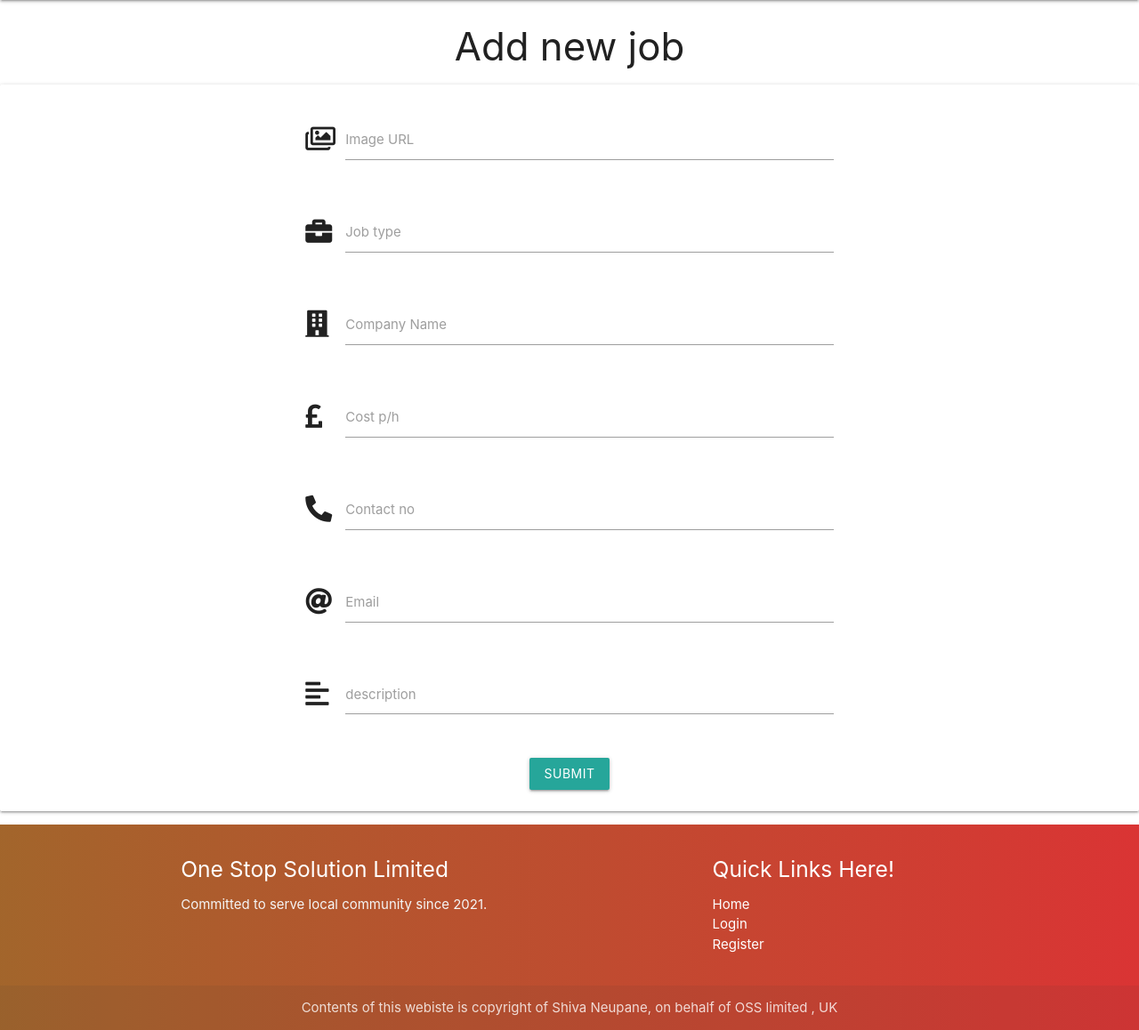
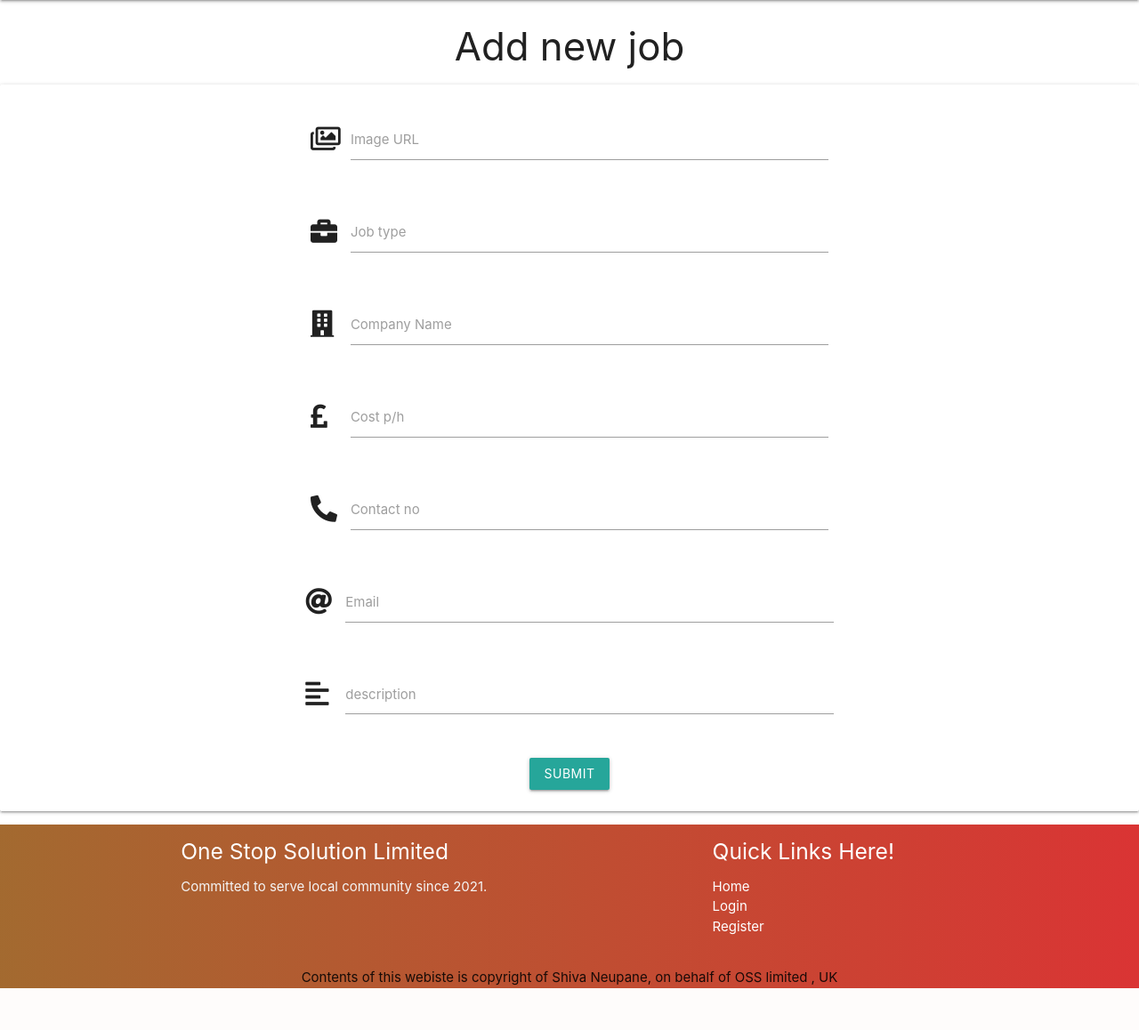
Before and after one commit to shiva123-coder/one-stop-solution, a Flask app: page /add_job in a window 1280 px wide. Shown: the part 64-1222 px from the top of the page at 89% size. After the commit the page ends 1175 px from the top, so only its background shows below. Run offline with Flask 2, Linux system fonts and the light colour scheme; the visitor is signed in with stand-in values (Sample User, id 1); data that the repository does not hold is empty; some libraries are stand-ins or nearby versions; some web fonts are replaced.

Commit message:
Tidied HTML code.

```diff
--- a/app.py
+++ b/app.py
@@ -278,7 +278,7 @@ def delete_job_by_admin(job_id):
     if "user" in session:
         mongo.db.jobs.remove({"_id": ObjectId(job_id)})
         flash("Delete request has now Completed")
-        return redirect(url_for('admin'))
+        return render_template("admin.html")
     else:
         flash("You are not authorise to perform this action")
         return redirect(url_for("login"))
--- a/static/css/style.css
+++ b/static/css/style.css
@@ -18,6 +18,14 @@ body{
 
 .nav-extended {
     background: linear-gradient(to right, #a06529f7, #da3434);
+}
+
+
+/*----flash message----*/
+
+.flash-text{
+    color: #1b5e20;
+    font-style: italic;
 }
 
 /*----home page---*/
@@ -82,6 +90,14 @@ body{
     margin-bottom: -5%;
 }
 
+/*------add new job page-----*/
+
+.job-heading{
+    font-size: 0.5em;
+    font-style: italic;
+    color: saddlebrown;
+}
+
 /* -------view/delete(admin only page) ------*/
 
 .job-type{
@@ -138,7 +154,7 @@ border-top: 1px solid #d8abab;
 }
 
 /* ------- footer ------*/
-.page-footer{
+#footer{
     background: linear-gradient(to right, #a06529f7, #da3434);
     left: 0;
     bottom: 0;
@@ -147,28 +163,28 @@ border-top: 1px solid #d8abab;
 
 /*----media screen ---*/
 
-@media screen and (max-width:768px){
-    .container{
-        width: 100%;
-    }
+@media screen and (min-width:1200){
 
-    .heading{
-        padding: 20px;
-        font-size: 20px;
-    }
 }
 
-@media (min-width:1024px) and (max-width:1024px) {
-    .main-heading {
-        margin-top: 15%;
-        margin-bottom: 10%;
-    }
+@media screen and (max-width:992px){
 
-    .input-row{
-        margin-bottom: 11%;
-    }
+}
+
+@media screen and (max-width:768px){
+
 }
 
 
+@media (min-width:1024px) and (max-width:1024px) {
+    .main-heading{
+        margin-top: 25%;
+        margin-bottom: 5%;
+    }
 
-/*----------------------Test*/
+}
+
+
+@media screen and (max-width:576px){
+
+}
--- a/static/js/script.js
+++ b/static/js/script.js
@@ -16,7 +16,7 @@ $(document).ready(function(){
       $("#error_desc").hide();
 
       var minLength = 5;
-      var medLength = 15;
+      var medLength = 25;
       var maxlength = 250;
       var error_img_url = false;
       var error_job_type = false;
@@ -59,7 +59,7 @@ $(document).ready(function(){
       function validate_company_name() {
             var company_name_length = $('#company_name').val().length;
             if ( company_name_length < minLength || company_name_length > medLength ) {
-                  $("#error_company_name").html("*Minimum 5 and Maximum 15 charecters allowed ");
+                  $("#error_company_name").html("*Minimum 5 and Maximum 25 charecters allowed ");
                   $("#error_company_name").show();
                   $("#company_name").css("border-bottom","1px solid #F90A0A");
                   error_company_name = true;
--- a/templates/add_job.html
+++ b/templates/add_job.html
@@ -6,8 +6,8 @@
         <div class="row card-panel card-panel-form">
             <form class="col s12 new-form" method="POST" action="{{ url_for('add_job') }}">
                 <!----image----->
-                <div class="row">
-                    <div class="input-field col s12 offset-m2 m8 offset-l3 l6">
+                <div class="row col s12 offset-m2 m8 offset-l3 l6">
+                    <div class="input-field ">
                         <i class="far fa-images prefix"></i>
                         <input id="img_url" name="img_url" type="url" class="validate" required>
                         <label for="img_url">Image URL</label>
@@ -15,40 +15,40 @@
                     </div>
                 </div>
                 <!---job type---->
-                <div class="row ">
-                    <div class="input-field col s12 offset-m2 m8 offset-l3 l6">
+                <div class="row col s12 offset-m2 m8 offset-l3 l6">
+                    <div class="input-field">
                         <i class="fas fa-briefcase prefix"></i>
-                        <input id="job_type" name="job_type"
+                        <input id="job_type" name="job_type" minlength="5" maxlength="15"
                             type="text" class="validate" required>
                         <label for="job_type">Job type</label>
                         <small class="center-align red-text" id="error_job_type"></small>
                     </div>
                 </div>
                 <!--company name-->
-                <div class="row ">
-                    <div class="input-field col s12 offset-m2 m8 offset-l3 l6">
+                <div class="row col s12 offset-m2 m8 offset-l3 l6">
+                    <div class="input-field">
                         <i class="fas fa-building prefix"></i>
-                        <input id="company_name" name="company_name"
+                        <input id="company_name" name="company_name" minlength="5" maxlength="25"
                             type="text" class="validate" required>
                         <label for="company_name">Company Name</label>
                         <small class="center-align red-text" id="error_company_name"></small>
                     </div>
                 </div>
                 <!--cost-->
-                <div class="row ">
-                    <div class="input-field col s12 offset-m2 m8 offset-l3 l6">
+                <div class="row col s12 offset-m2 m8 offset-l3 l6">
+                    <div class="input-field">
                         <i class="fas fa-pound-sign prefix"></i>
-                        <input id="cost" name="cost" type="number"
-                             class="validate" required>
+                        <input id="cost" name="cost" type="number" class="validate" minlength="1" maxlength="3"
+                            required>
                         <label for="cost">Cost p/h</label>
                         <small class="center-align red-text" id="error_cost"></small>
                     </div>
                 </div>
                 <!--contact no-->
-                <div class="row ">
-                    <div class="input-field col s12 offset-m2 m8 offset-l3 l6">
+                <div class="row col s12 offset-m2 m8 offset-l3 l6">
+                    <div class="input-field">
                         <i class="fas fa-phone-alt prefix"></i>
-                        <input id="phone" name="phone" type="tel"
+                        <input id="phone" name="phone" type="tel" minlength="9" maxlength="13"
                              class="validate" required>
                         <label for="phone">Contact no</label>
                         <small class="center-align red-text" id="error_phone"></small>
@@ -68,7 +68,8 @@
                 <div class="row ">
                     <div class="input-field col s12 offset-m2 m8 offset-l3 l6">
                         <i class="fas fa-align-left prefix"></i>
-                        <textarea id="desc" name="desc" class="materialize-textarea validate" required></textarea>
+                        <textarea id="desc" name="desc" class="materialize-textarea validate" minlength="20"
+                            maxlength="250" required></textarea>
                         <label for="desc">description</label>
                         <small class="center-align red-text" id="error_desc"></small>
                     </div>
--- a/templates/base.html
+++ b/templates/base.html
@@ -36,7 +36,7 @@
             <li><a href="{{ url_for('admin') }}">View/Delete</a></li>
           {% endif %}
           {% else %}
-            <li><a href="{{ url_for('login') }}">Login</a></li>
+            <li><a href="{{ url_for('login') }}" >Login</a></li>
             <li><a href="{{ url_for('register') }}">Register</a></li>
           {% endif %}
         </ul>
@@ -65,7 +65,7 @@
       {% if messages %}
         {% for message in messages %}
         <div class="row flashes">
-          <h4 class="orange center-align">{{ message }}</h4>
+          <h4 class="center-align flash-text">{{ message }}</h4>
         </div>
         {% endfor %}
       {% endif %}
@@ -74,7 +74,7 @@
   {% block content %}
   {% endblock %}
 
-  <footer class="page-footer">
+  <div id="footer">
     <div class="container footer-container">
       <div class="row">
         <div class="col l6 s12">
@@ -96,7 +96,7 @@
       Contents of this webiste is copyright of Shiva Neupane, on behalf of OSS limited , UK
       </div>
     </div>
-  </footer>
+  </div>
 
   <script src="https://code.jquery.com/jquery-3.6.0.min.js"
     integrity="sha256-/xUj+3OJU5yExlq6GSYGSHk7tPXikynS7ogEvDej/m4=" crossorigin="anonymous"></script>
--- a/templates/home.html
+++ b/templates/home.html
@@ -10,7 +10,7 @@
           <div class="input-field col s12 offset-m1 m10">
             <i class="fas fa-search prefix light-blue-text text-darken-4"></i>
             <input type="text" name="query" id="query" minlength="3" class="validate" required>
-            <label for="query">Search job here</label>
+            <label for="query">Search</label>
           </div>
           <div class="col s12 m4">
             <a href="{{ url_for('home') }}" class="red btn btn-home btn-reset text-shadow">Reset</a>
@@ -46,7 +46,7 @@
                   <p class="job-info">
                     <span class="job-info-head">Company Name: </span><span class="job-info-sub">{{ job.company_name }}</span><br>
                     <span class="job-info-head">Callout Cost: </span><span class="job-info-sub">{{ job.cost }}</span><br>
-                    <span class="job-info-head">Contact no: </span><span class="job-info-sub">{{ job.contact_no }}</span><br>
+                    <span class="job-info-head">Contact no: </span><span class="job-info-sub">{{ job.phone }}</span><br>
                     <span class="job-info-head">Email: </span><span class="job-info-sub">{{ job.email }}</span><br>
                     <span class="job-info-head">Added by: </span><span class="job-info-sub">{{ job.added_by }}</span><br><br><br>
                     <span class="job-info-sub">{{ job.desc }}</span>
```
Also changed, not shown: templates/account.html (+8 -9 lines), templates/admin.html (+12 -7 lines), templates/edit_job.html (+12 -11 lines).
